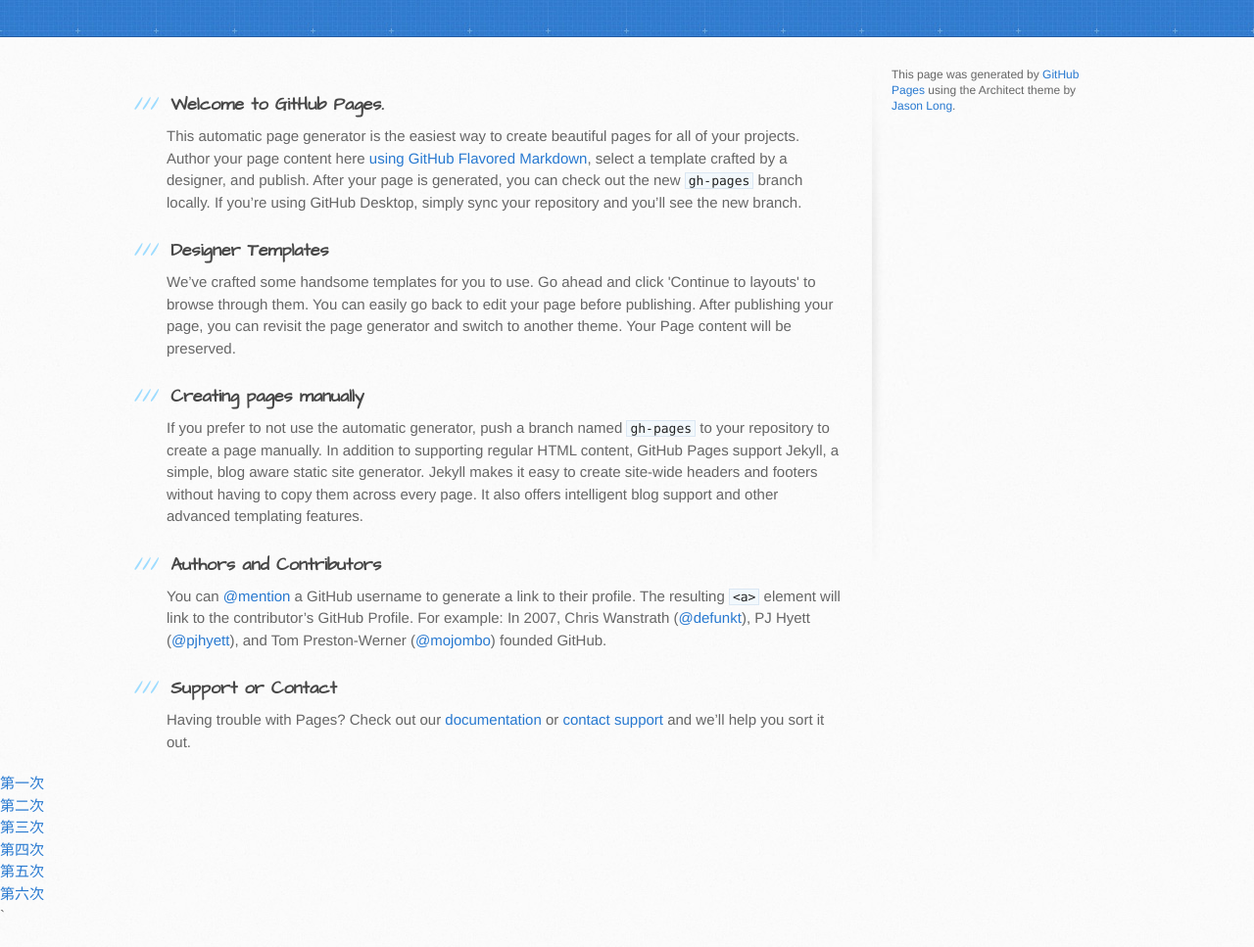
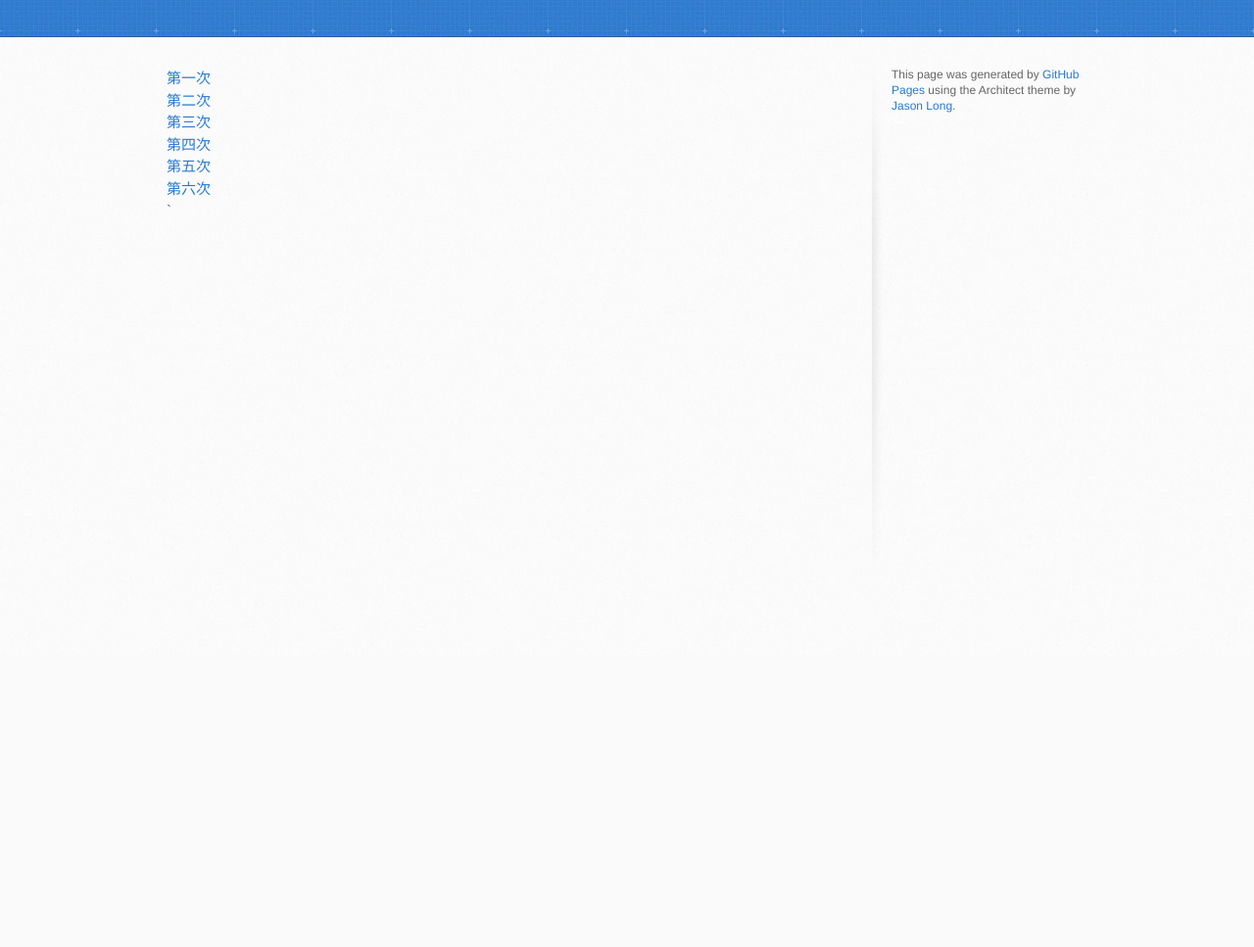
Before and after one commit to mj1602921290/mj1602921290.github.com, a plain HTML site: page index.html in a window 1280 px wide. Shown: the part 129-1096 px from the top of the page at 98% size. After the commit the page ends 800 px from the top, so only its background shows below. Drawn offline with Linux system fonts and the light colour scheme.

Commit message:
Replace master branch with page content via GitHub

```diff
--- a/index.html
+++ b/index.html
@@ -28,30 +28,18 @@
     <div id="content-wrapper">
       <div class="inner clearfix">
         <section id="main-content">
-          <h3>
-<a id="welcome-to-github-pages" class="anchor" href="#welcome-to-github-pages" aria-hidden="true"><span class="octicon octicon-link"></span></a>Welcome to GitHub Pages.</h3>
-
-<p>This automatic page generator is the easiest way to create beautiful pages for all of your projects. Author your page content here <a href="https://guides.github.com/features/mastering-markdown/">using GitHub Flavored Markdown</a>, select a template crafted by a designer, and publish. After your page is generated, you can check out the new <code>gh-pages</code> branch locally. If you’re using GitHub Desktop, simply sync your repository and you’ll see the new branch.</p>
-
-<h3>
-<a id="designer-templates" class="anchor" href="#designer-templates" aria-hidden="true"><span class="octicon octicon-link"></span></a>Designer Templates</h3>
-
-<p>We’ve crafted some handsome templates for you to use. Go ahead and click 'Continue to layouts' to browse through them. You can easily go back to edit your page before publishing. After publishing your page, you can revisit the page generator and switch to another theme. Your Page content will be preserved.</p>
-
-<h3>
-<a id="creating-pages-manually" class="anchor" href="#creating-pages-manually" aria-hidden="true"><span class="octicon octicon-link"></span></a>Creating pages manually</h3>
-
-<p>If you prefer to not use the automatic generator, push a branch named <code>gh-pages</code> to your repository to create a page manually. In addition to supporting regular HTML content, GitHub Pages support Jekyll, a simple, blog aware static site generator. Jekyll makes it easy to create site-wide headers and footers without having to copy them across every page. It also offers intelligent blog support and other advanced templating features.</p>
-
-<h3>
-<a id="authors-and-contributors" class="anchor" href="#authors-and-contributors" aria-hidden="true"><span class="octicon octicon-link"></span></a>Authors and Contributors</h3>
-
-<p>You can <a href="https://github.com/blog/821" class="user-mention">@mention</a> a GitHub username to generate a link to their profile. The resulting <code>&lt;a&gt;</code> element will link to the contributor’s GitHub Profile. For example: In 2007, Chris Wanstrath (<a href="https://github.com/defunkt" class="user-mention">@defunkt</a>), PJ Hyett (<a href="https://github.com/pjhyett" class="user-mention">@pjhyett</a>), and Tom Preston-Werner (<a href="https://github.com/mojombo" class="user-mention">@mojombo</a>) founded GitHub.</p>
-
-<h3>
-<a id="support-or-contact" class="anchor" href="#support-or-contact" aria-hidden="true"><span class="octicon octicon-link"></span></a>Support or Contact</h3>
-
-<p>Having trouble with Pages? Check out our <a href="https://help.github.com/pages">documentation</a> or <a href="https://github.com/contact">contact support</a> and we’ll help you sort it out.</p>
+          <p><a href="%E7%AC%AC%E4%B8%80%E6%AC%A1%E4%BD%9C%E4%B8%9A.docx">第一次</a>
+<br>
+<a href="%E7%AC%AC%E4%BA%8C%E6%AC%A1%E4%BD%9C%E4%B8%9A.docx">第二次</a>
+<br>
+<a href="%E7%AC%AC%E4%B8%89%E6%AC%A1%E4%BD%9C%E4%B8%9A.xlsx">第三次</a>
+<br>
+<a href="%E7%AC%AC%E5%9B%9B%E6%AC%A1%E4%BD%9C%E4%B8%9A.pptx">第四次</a>
+<br>
+<a href="%E7%AC%AC%E4%BA%94%E6%AC%A1%E4%BD%9C%E4%B8%9A.pptx">第五次</a>
+<br>
+<a href="%E7%AC%AC%E5%85%AD%E6%AC%A1%E4%BD%9C%E4%B8%9A.doc">第六次</a>
+<br>`</p>
         </section>
 
         <aside id="sidebar">
@@ -64,16 +52,4 @@
 
 
   </body>
-<p><a href="第一次作业.docx">第一次</a>
-<br>
-<a href="第二次作业.docx">第二次</a>
-<br>
-<a href="第三次作业.xlsx">第三次</a>
-<br>
-<a href="第四次作业.pptx">第四次</a>
-<br>
-<a href="第五次作业.pptx">第五次</a>
-<br>
-<a href="第六次作业.doc">第六次</a>
-<br>`</p>
 </html>
```
Also changed, not shown: params.json (+1 -1 lines).
